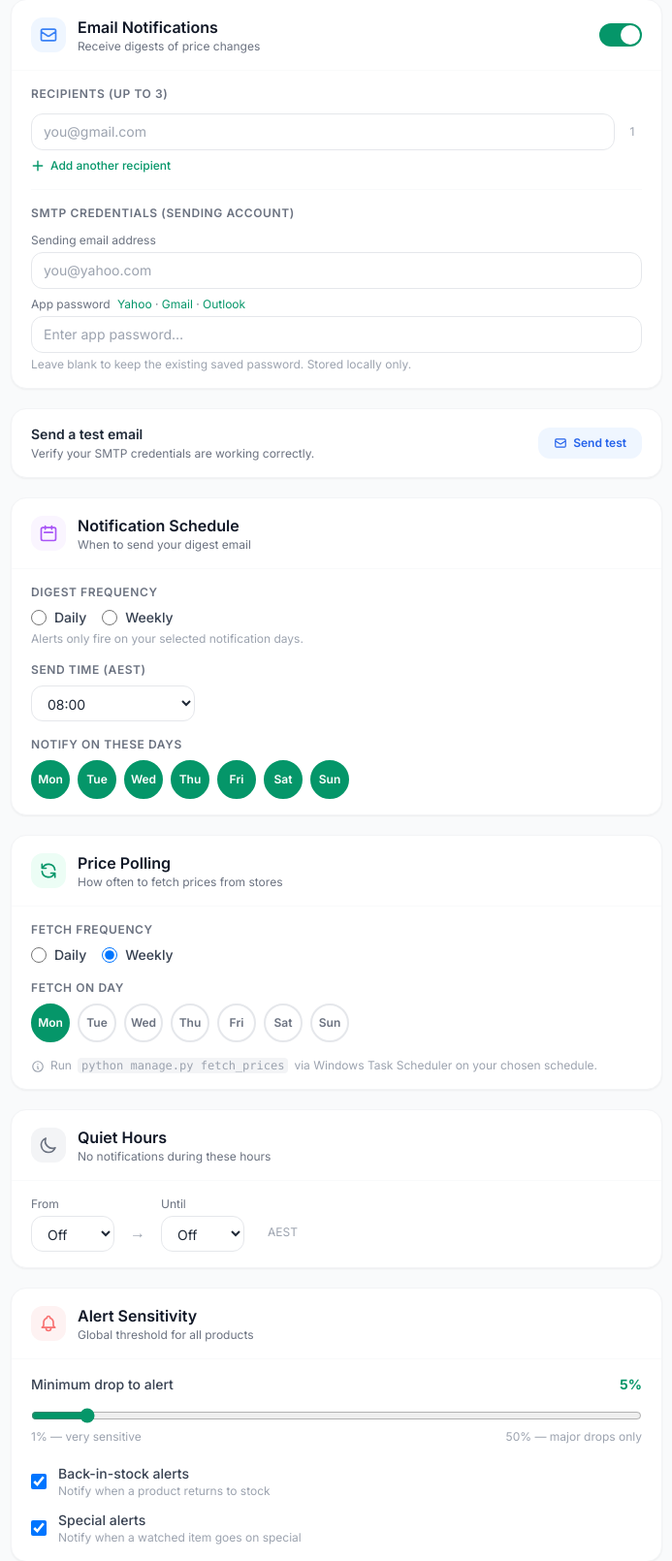
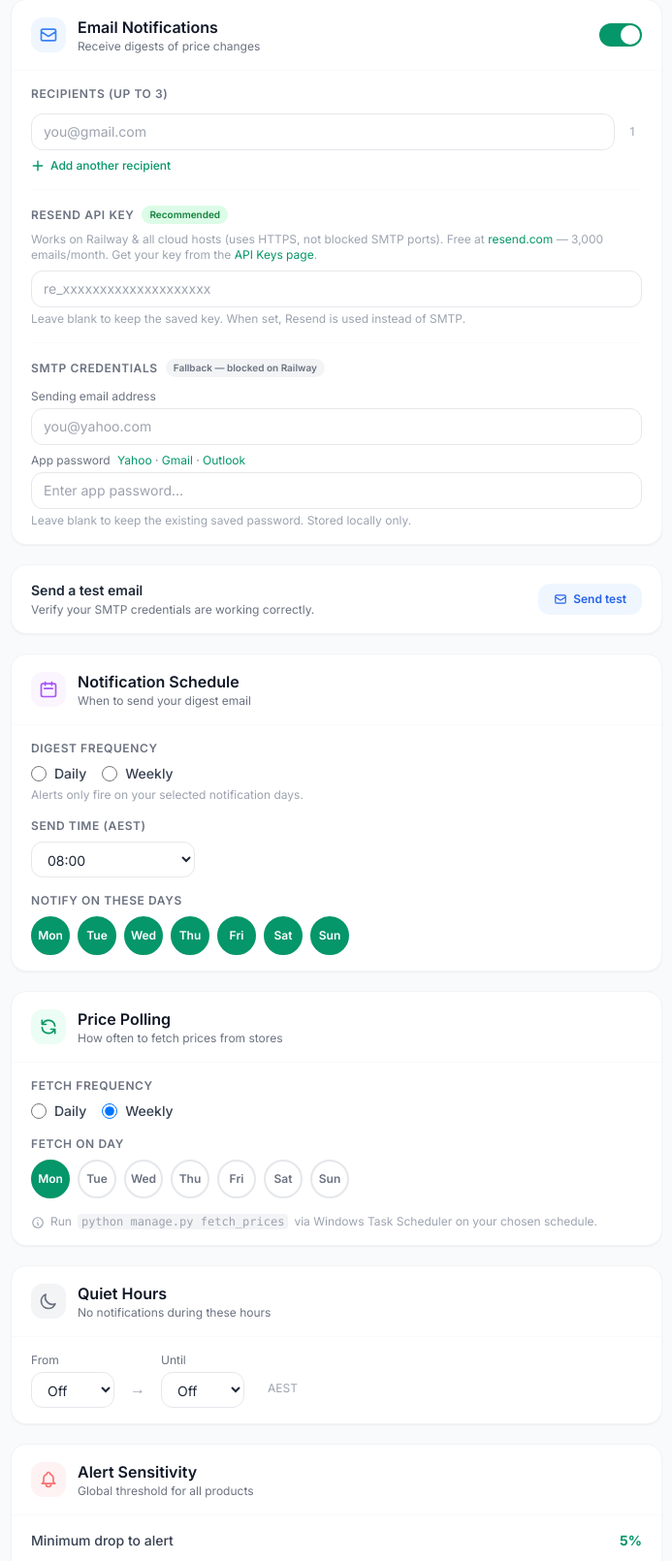
Before and after one commit to kalaeddin51-collab/supermarket-price-tracker, a FastAPI app: page /settings in a window 1280 px wide. Shown: the part 324-1934 px from the top of the page at 97% size, without its empty margins (293-986 px from the left). Run offline with FastAPI, Linux system fonts and the light colour scheme; data comes from the database, SQL or seed files in the repository; data that the repository does not hold is empty; some libraries are stand-ins or nearby versions.

Commit message:
Switch email to Resend HTTP API to bypass Railway SMTP port block
Railway (and most cloud hosts) block outbound SMTP ports 587/465/25.
Resend uses HTTPS (port 443) so it always works.

- Add resend_api_key column to NotificationSettings model + DB migration
- Rewrite email.py: _send_via_resend() calls api.resend.com via httpx;
  _send_via_smtp() kept as fallback for local/self-hosted deployments;
  send_digest() tries Resend first when api key is provided
- Both test-email endpoints pass resend_api_key to send_digest() and
  report the actual error from _last_error instead of a generic message
- Settings save endpoint accepts and stores resend_api_key form field
- Settings UI: add Resend API key field (marked Recommended) above SMTP
  section (marked Blocked on Railway); includes link to resend.com signup

Co-Authored-By: Claude Sonnet 4.6 <noreply@anthropic.com>

```diff
--- a/app/database.py
+++ b/app/database.py
@@ -56,6 +56,7 @@ def _migrate_columns():
         ("notification_settings", "poll_day",         "INTEGER"),
         ("notification_settings", "smtp_user",        "VARCHAR(254)"),
         ("notification_settings", "smtp_password",    "VARCHAR(500)"),
+        ("notification_settings", "resend_api_key",   "VARCHAR(500)"),
         ("notification_settings", "scraperapi_key",   "VARCHAR(200)"),
         ("watchlist",             "user_id",          "INTEGER"),
         ("shopping_lists",        "user_id",          "INTEGER"),
--- a/app/main.py
+++ b/app/main.py
@@ -801,28 +801,46 @@ async def send_test_email(request: Request, db: Session = Depends(get_db)):
 
         recipients = [a for a in [ns.email_address, ns.email_address_2, ns.email_address_3] if a]
 
-        # Always use DB-stored credentials (direct assignment overrides any stale env vars)
-        os.environ["SMTP_USER"]     = ns.smtp_user
-        os.environ["SMTP_PASSWORD"] = ns.smtp_password
-
         from app.notifiers.email import send_digest, build_digest_html
-        html = build_digest_html([])
-        html = html.replace(
-            "<tbody></tbody>",
-            "<tbody><tr><td colspan='4' style='padding:16px;text-align:center;color:#059669;font-weight:600'>"
-            "✅ Test email from Price Tracker — everything is working!</td></tr></tbody>"
-        )
-
-        # Run blocking SMTP in a thread so the event loop isn't stalled
-        loop = asyncio.get_event_loop()
-        ok = await loop.run_in_executor(
-            None, lambda: send_digest("Price Tracker — Test Email", html, recipients)
-        )
+
+        resend_key = ns.resend_api_key or os.getenv("RESEND_API_KEY", "")
+
+        if resend_key:
+            # Resend path — works on Railway (HTTPS, no port blocking)
+            html = build_digest_html([])
+            html = html.replace(
+                "<tbody></tbody>",
+                "<tbody><tr><td colspan='4' style='padding:16px;text-align:center;color:#059669;font-weight:600'>"
+                "✅ Test email from Price Tracker — everything is working!</td></tr></tbody>"
+            )
+            loop = asyncio.get_event_loop()
+            ok = await loop.run_in_executor(
+                None, lambda: send_digest("Price Tracker — Test Email", html, recipients,
+                                          resend_api_key=resend_key)
+            )
+        elif ns.smtp_user and ns.smtp_password:
+            # SMTP fallback — may be blocked on Railway
+            os.environ["SMTP_USER"]     = ns.smtp_user
+            os.environ["SMTP_PASSWORD"] = ns.smtp_password
+            html = build_digest_html([])
+            html = html.replace(
+                "<tbody></tbody>",
+                "<tbody><tr><td colspan='4' style='padding:16px;text-align:center;color:#059669;font-weight:600'>"
+                "✅ Test email from Price Tracker — everything is working!</td></tr></tbody>"
+            )
+            loop = asyncio.get_event_loop()
+            ok = await loop.run_in_executor(
+                None, lambda: send_digest("Price Tracker — Test Email", html, recipients)
+            )
+        else:
+            return JSONResponse({"ok": False, "error": "No email method configured — add a Resend API key in Settings (recommended) or SMTP credentials."})
+
         if ok:
-            return JSONResponse({"ok": True, "message": f"Test email sent to {', '.join(recipients)} ✅"})
+            method = "Resend" if resend_key else "SMTP"
+            return JSONResponse({"ok": True, "message": f"Test email sent via {method} to {', '.join(recipients)} ✅"})
         else:
             detail = getattr(send_digest, "_last_error", "") or "unknown error"
-            return JSONResponse({"ok": False, "error": f"SMTP failed: {detail}"})
+            return JSONResponse({"ok": False, "error": f"Send failed: {detail}"})
     except Exception as exc:
         print(f"[api/send-test-email] Unexpected error: {exc}")
         return JSONResponse({"ok": False, "error": f"Server error: {exc}"})
@@ -1655,6 +1673,7 @@ async def save_settings(
     notify_on_special: Optional[str] = Form(None),
     poll_frequency: str = Form("weekly"),
     poll_day: int = Form(0),
+    resend_api_key: str = Form(""),
     smtp_user: str = Form(""),
     smtp_password: str = Form(""),
     default_sort: str = Form(""),
@@ -1684,8 +1703,10 @@ async def save_settings(
     ns.notify_on_special    = notify_on_special    == "on"
     ns.poll_frequency = poll_frequency
     ns.poll_day       = poll_day
+    # Only overwrite keys if a new value was actually submitted
+    if resend_api_key:
+        ns.resend_api_key = resend_api_key
     ns.smtp_user      = smtp_user     or None
-    # Only overwrite password if a new one was actually submitted
     if smtp_password:
         ns.smtp_password = smtp_password
     ns.default_sort  = default_sort  or ""
@@ -1702,29 +1723,33 @@ async def save_settings(
 
 @app.post("/settings/test-email", response_class=HTMLResponse)
 async def test_email(request: Request, db: Session = Depends(get_db)):
-    from app.notifiers.email import send_digest, smtp_config_for
+    import os, asyncio
+    from app.notifiers.email import send_digest
     ns = db.query(models.NotificationSettings).first()
 
-    smtp_user = ns.smtp_user or ""
-    smtp_pass = ns.smtp_password or ""
     recipients = [r for r in [ns.email_address, ns.email_address_2, ns.email_address_3] if r]
-
-    if not smtp_user or not smtp_pass:
-        return HTMLResponse(
-            '<div class="rounded-xl px-4 py-3 bg-amber-50 border border-amber-200 text-amber-800 text-sm">'
-            '⚠️ SMTP credentials not saved. Enter your sending email and app password in the SMTP section above and save first.'
-            '</div>'
-        )
+    resend_key = (ns.resend_api_key or "").strip() or os.getenv("RESEND_API_KEY", "")
+    smtp_user  = ns.smtp_user or ""
+    smtp_pass  = ns.smtp_password or ""
+
     if not recipients:
         return HTMLResponse(
             '<div class="rounded-xl px-4 py-3 bg-amber-50 border border-amber-200 text-amber-800 text-sm">'
-            '⚠️ No recipient email address configured.'
+            '⚠️ No recipient email address configured — add one in the Email Notifications section above.'
             '</div>'
         )
 
-    import os, asyncio
-    os.environ["SMTP_USER"]     = smtp_user
-    os.environ["SMTP_PASSWORD"] = smtp_pass
+    if not resend_key and (not smtp_user or not smtp_pass):
+        return HTMLResponse(
+            '<div class="rounded-xl px-4 py-3 bg-amber-50 border border-amber-200 text-amber-800 text-sm">'
+            '⚠️ No email method configured. Add a <strong>Resend API key</strong> (recommended — works on Railway) '
+            'or SMTP credentials, then Save Settings first.'
+            '</div>'
+        )
+
+    if smtp_user and smtp_pass and not resend_key:
+        os.environ["SMTP_USER"]     = smtp_user
+        os.environ["SMTP_PASSWORD"] = smtp_pass
 
     # Build watchlist snapshot (scoped to requesting user)
     _uid = request.session.get("user_id")
@@ -1841,7 +1866,9 @@ async def test_email(request: Request, db: Session = Depends(get_db)):
     try:
         loop = asyncio.get_event_loop()
         subj = f"🛒 Price Tracker — Watchlist ({len(entries)} items)"
-        ok = await loop.run_in_executor(None, lambda: send_digest(subj, html, recipients))
+        _rk  = resend_key or None
+        ok = await loop.run_in_executor(None, lambda: send_digest(subj, html, recipients,
+                                                                   resend_api_key=_rk))
         err_detail = ""
     except Exception as exc:
         ok = False
@@ -1849,16 +1876,17 @@ async def test_email(request: Request, db: Session = Depends(get_db)):
         print(f"[test-email] Exception: {exc}")
 
     if ok:
+        method = "Resend" if resend_key else "SMTP"
         return HTMLResponse(
             f'<div class="rounded-xl px-4 py-3 bg-green-50 border border-green-200 text-green-800 text-sm">'
-            f'✅ Test email sent to <strong>{", ".join(recipients)}</strong> — check your inbox!'
+            f'✅ Test email sent via {method} to <strong>{", ".join(recipients)}</strong> — check your inbox!'
             f'</div>'
         )
     else:
-        smtp_detail = getattr(send_digest, "_last_error", "") or err_detail or "unknown error"
+        detail = getattr(send_digest, "_last_error", "") or err_detail or "unknown error"
         return HTMLResponse(
             f'<div class="rounded-xl px-4 py-3 bg-red-50 border border-red-200 text-red-800 text-sm">'
-            f'❌ SMTP failed: {smtp_detail}'
+            f'❌ Send failed: {detail}'
             f'</div>'
         )
 
--- a/app/models.py
+++ b/app/models.py
@@ -139,6 +139,9 @@ class NotificationSettings(Base):
     poll_frequency: Mapped[str] = mapped_column(String(20), default="weekly")   # "daily" | "weekly"
     poll_day: Mapped[int] = mapped_column(Integer, default=0)                   # 0=Mon … 6=Sun
 
+    # Resend API key (https://resend.com — works on Railway, no SMTP port needed)
+    resend_api_key: Mapped[str | None] = mapped_column(String(500), nullable=True)
+
     # SMTP credentials (stored locally — never leave this machine)
     smtp_user: Mapped[str | None] = mapped_column(String(254), nullable=True)
     smtp_password: Mapped[str | None] = mapped_column(String(500), nullable=True)
--- a/app/templates/settings.html
+++ b/app/templates/settings.html
@@ -86,9 +86,31 @@
           <p class="text-xs text-blue-700" x-text="smtp"></p>
         </div>
 
-        <!-- SMTP credentials -->
+        <!-- Resend API key (recommended — works on Railway) -->
         <div class="mt-4 pt-4 border-t border-gray-50">
-          <label class="block text-xs font-semibold text-gray-500 uppercase tracking-wider mb-3">SMTP credentials (sending account)</label>
+          <div class="flex items-center gap-2 mb-2">
+            <label class="block text-xs font-semibold text-gray-500 uppercase tracking-wider">Resend API Key</label>
+            <span class="text-[10px] font-semibold bg-green-100 text-green-700 px-2 py-0.5 rounded-full">Recommended</span>
+          </div>
+          <p class="text-xs text-gray-400 mb-2">
+            Works on Railway &amp; all cloud hosts (uses HTTPS, not blocked SMTP ports).
+            Free at <a href="https://resend.com" target="_blank" class="text-brand hover:underline">resend.com</a>
+            — 3,000 emails/month. Get your key from the
+            <a href="https://resend.com/api-keys" target="_blank" class="text-brand hover:underline">API Keys page</a>.
+          </p>
+          <input type="password" name="resend_api_key"
+            placeholder="{{ '●●●●●●●● (saved)' if ns.resend_api_key else 're_xxxxxxxxxxxxxxxxxxxx' }}"
+            autocomplete="new-password"
+            class="w-full border border-gray-200 rounded-xl px-3 py-2 text-sm focus:outline-none focus:ring-2 focus:ring-brand focus:border-transparent">
+          <p class="text-xs text-gray-400 mt-1">Leave blank to keep the saved key. When set, Resend is used instead of SMTP.</p>
+        </div>
+
+        <!-- SMTP credentials (fallback for local/self-hosted) -->
+        <div class="mt-4 pt-4 border-t border-gray-50">
+          <div class="flex items-center gap-2 mb-3">
+            <label class="block text-xs font-semibold text-gray-500 uppercase tracking-wider">SMTP credentials</label>
+            <span class="text-[10px] font-semibold bg-gray-100 text-gray-500 px-2 py-0.5 rounded-full">Fallback — blocked on Railway</span>
+          </div>
           <div class="space-y-2">
             <div>
               <label class="block text-xs text-gray-500 mb-1">Sending email address</label>
```
Also changed, not shown: app/notifiers/email.py (+87 -32 lines).
